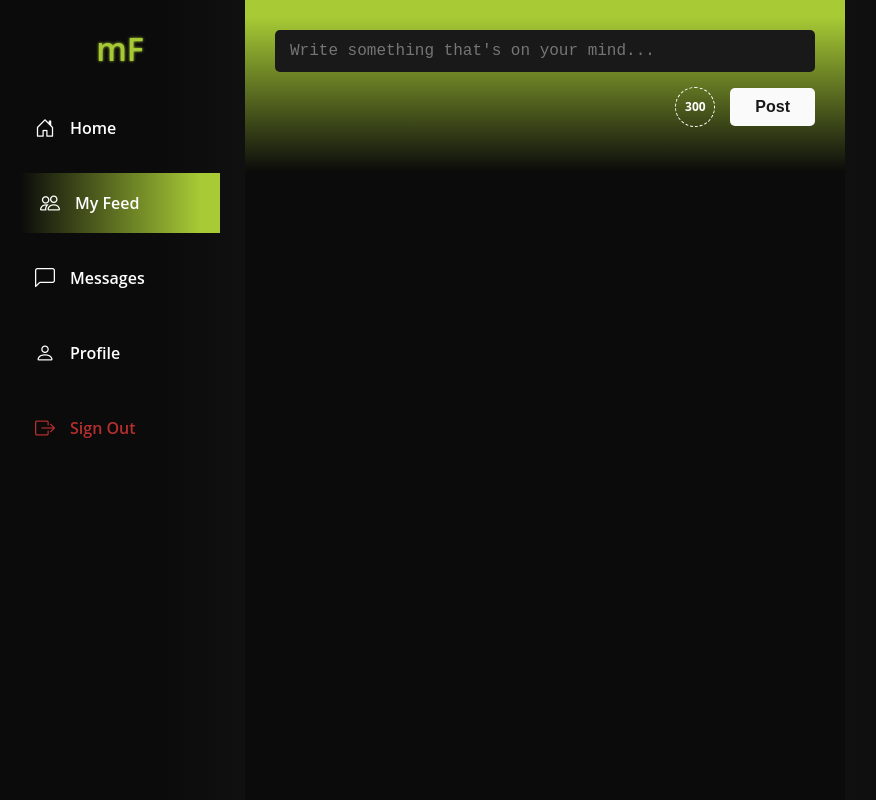
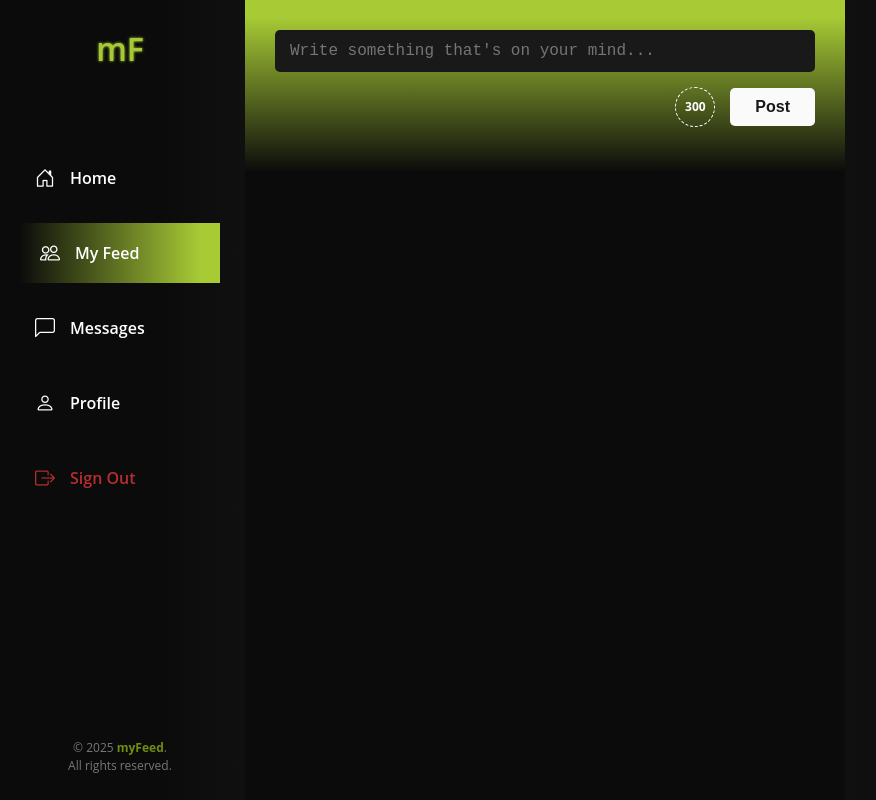
Before and after one commit to MMTTSEC/myfeed, a React app in the folder frontend/: page /feed in a window 1280 px wide. Shown: the whole page, without its empty margins (95-971 px from the left). Built offline with nearby package versions, Linux system fonts and the light colour scheme; the HTML template or start-up script is replaced by a standard one; a web font is replaced by a local one.

Commit message:
Added a basic footer to the left column.

```diff
--- /dev/null
+++ b/frontend/src/components/Footer.tsx
@@ -0,0 +1,9 @@
+export default function Footer() {
+
+  return <>
+    <footer>
+      <span>&copy; {new Date().getFullYear()} <strong>myFeed</strong>.
+      </span> <span>All rights reserved.</span>
+    </footer>
+  </>;
+}
--- a/frontend/src/components/Navigation.tsx
+++ b/frontend/src/components/Navigation.tsx
@@ -8,6 +8,8 @@ interface NavigationProps {
 export default function Navigation({ currentPath }: NavigationProps) {
 
   return <>
+    <div className="left-column-container">
+      <figure className="logo"><a href="/home"><span>mF</span></a></figure>
       <nav className="navigation-menu">
         <ul className="nav-list">
 
@@ -33,5 +35,6 @@ export default function Navigation({ currentPath }: NavigationProps) {
 
         </ul>
       </nav>
+    </div>
   </>;
 }
--- a/frontend/src/pages/user-pages/UserFeedPage.tsx
+++ b/frontend/src/pages/user-pages/UserFeedPage.tsx
@@ -1,5 +1,6 @@
 import Navigation from '../../components/Navigation';
 import WritePost from '../../components/WritePost';
+import Footer from '../../components/Footer';
 
 UserFeedPage.route = {
   path: '/feed'
@@ -8,8 +9,8 @@ UserFeedPage.route = {
 export default function UserFeedPage() {
   return <>
     <section className="left-column UserFeedPage">
-      <figure className="logo"><a href="/home"><span>mF</span></a></figure>
-      <Navigation currentPath={ UserFeedPage.route.path } />
+      <Navigation currentPath={UserFeedPage.route.path} />
+      <Footer />
     </section>
     <section className="center-column UserFeedPage">
       <div className="main-container">
--- a/frontend/src/pages/user-pages/UserHomePage.tsx
+++ b/frontend/src/pages/user-pages/UserHomePage.tsx
@@ -1,5 +1,6 @@
 import Navigation from '../../components/Navigation';
 import WritePost from '../../components/WritePost';
+import Footer from '../../components/Footer';
 
 UserHomePage.route = {
   path: '/home'
@@ -8,8 +9,8 @@ UserHomePage.route = {
 export default function UserHomePage() {
   return <>
     <section className="left-column UserHomePage">
-      <figure className="logo"><a href="/home"><span>mF</span></a></figure>
-      <Navigation currentPath={ UserHomePage.route.path } />
+      <Navigation currentPath={UserHomePage.route.path} />
+      <Footer />
     </section>
     <section className="center-column UserHomePage">
       <div className="main-container">
--- a/frontend/src/pages/user-pages/UserMessagesPage.tsx
+++ b/frontend/src/pages/user-pages/UserMessagesPage.tsx
@@ -1,4 +1,5 @@
 import Navigation from '../../components/Navigation';
+import Footer from '../../components/Footer';
 
 UserMessagesPage.route = {
   path: '/messages'
@@ -7,8 +8,8 @@ UserMessagesPage.route = {
 export default function UserMessagesPage() {
   return <>
     <section className="left-column UserMessagesPage">
-      <figure className="logo"><a href="/home"><span>mF</span></a></figure>
-      <Navigation currentPath={ UserMessagesPage.route.path }/>
+      <Navigation currentPath={UserMessagesPage.route.path} />
+      <Footer />
     </section>
     <section className="center-column UserMessagesPage">
       <div className="main-container">
--- a/frontend/src/pages/user-pages/UserProfilePage.tsx
+++ b/frontend/src/pages/user-pages/UserProfilePage.tsx
@@ -1,4 +1,5 @@
 import Navigation from '../../components/Navigation';
+import Footer from '../../components/Footer';
 
 UserProfilePage.route = {
   path: '/profile/:userName'
@@ -7,8 +8,8 @@ UserProfilePage.route = {
 export default function UserProfilePage() {
   return <>
     <section className="left-column UserProfilePage">
-      <figure className="logo"><a href="/home"><span>mF</span></a></figure>
-      <Navigation currentPath={ UserProfilePage.route.path }/>
+      <Navigation currentPath={UserProfilePage.route.path} />
+      <Footer />
     </section>
     <section className="center-column UserProfilePage">
       <div className="main-container">
--- a/frontend/src/styles/main.css
+++ b/frontend/src/styles/main.css
@@ -92,6 +92,7 @@ main section.left-column {
   display: flex;
   flex-direction: column;
   align-items: center;
+  justify-content: space-between;
 }
 
 main section.center-column {
@@ -131,7 +132,6 @@ figure.logo {
   font-weight: 600;
   color: var(--color-primary);
   text-shadow: var(--shadow-logo);
-  margin-bottom: var(--spacing-large);
 }
 
 figure.logo a {
@@ -269,3 +269,17 @@ form input[type="submit"]:hover {
 form button {
   margin-top: var(--spacing-big);
 }
+
+/* Footer */
+footer {
+  color: var(--color-gray);
+  font-size: var(--font-size-misc);
+
+  display: flex;
+  flex-direction: column;
+  align-items: center;
+}
+
+footer strong {
+  color: var(--color-primary-hover);
+}
--- a/frontend/src/styles/navigation.css
+++ b/frontend/src/styles/navigation.css
@@ -1,3 +1,12 @@
+.left-column .left-column-container {
+  width: 100%;
+
+  display: flex;
+  flex-direction: column;
+  align-items: center;
+  gap: calc(var(--spacing-large) * 3);
+}
+
 nav.navigation-menu {
   width: 100%;
 }
```
Lines whose indentation alone changed are shown as unchanged.
